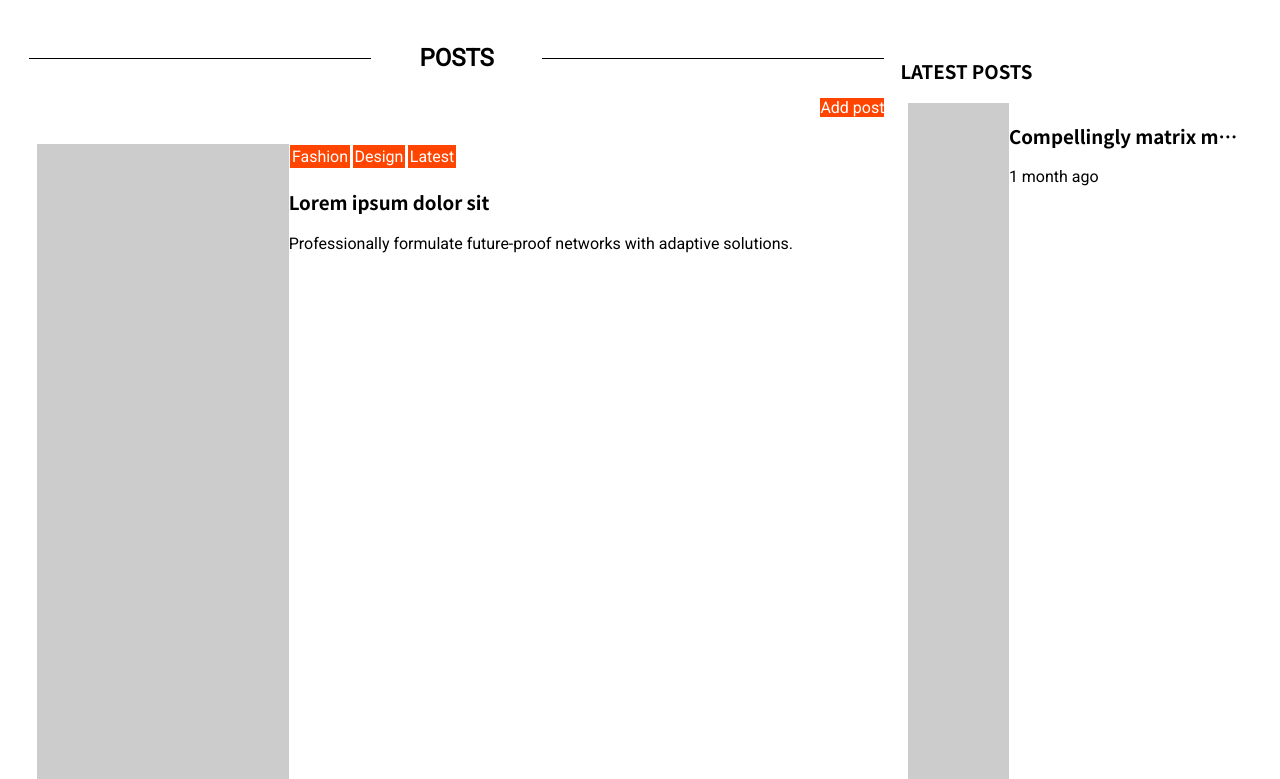
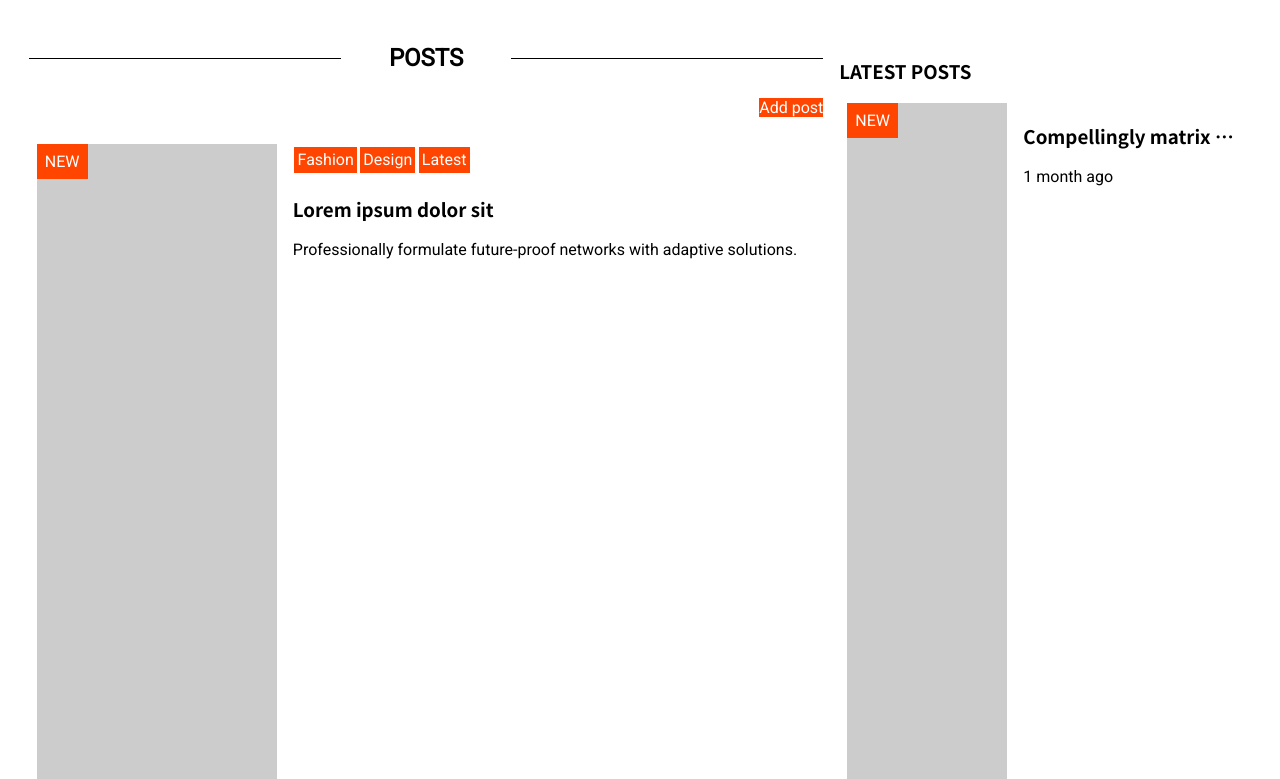
Before and after one commit to justas-dovydaitis/news-magazine, a plain HTML site: page index.html in a window 1280 px wide. Shown: the part 4561-5340 px from the top of the page. Drawn offline with Linux system fonts and the light colour scheme; placeholder pictures from the web are drawn by us.

Commit message:
More responsive posts + line clamping

```diff
--- a/css/bar.css
+++ b/css/bar.css
@@ -54,11 +54,11 @@
     color: #FF4500;
 }
 
-.bar.bottom-bar .item:active {
+.bar.bottom-bar .item:focus {
     background-color: #FF4500;
 }
 
-.bar.bar.bottom-bar .item:active:hover {
+.bar.bar.bottom-bar .item:focus:hover {
     color: #FFFFFF;
     transition: none;
 }
--- a/css/post-container.css
+++ b/css/post-container.css
@@ -2,6 +2,10 @@
     display: flex;
     flex-flow: wrap;
     width: 100%;
+}
+
+.post-container .post.new>figure::after {
+    position: absolute
 }
 
 .post-container .posts {
@@ -28,30 +32,76 @@
     background-color: #ff4500;
 }
 
+.post .details>p {
+    display: -webkit-box;
+    -webkit-line-clamp: 8;
+    -webkit-box-orient: vertical;
+    overflow: hidden;
+}
+
 @media only screen and (min-width: 578px) {
-    .posts .post>.details {
-        width: 70%;
+    .post-container .details {
+        padding-left: 1rem;
     }
-    .posts .post>figure {
-        width: 30%;
+    .post-container .posts .post figure {
+        width: 10rem;
+        height: auto;
+    }
+    .post-container .posts .details {
+        width: calc(100% - 10rem)
+    }
+    .post-container .latest.posts .post figure {
+        width: 8rem;
+        height: auto;
+    }
+    .post-container .latest.posts .details {
+        width: calc(100% - 8rem)
+    }
+    .post .details>p {
+        -webkit-line-clamp: 3;
     }
 }
 
 @media only screen and (min-width: 992px) {
     .post-container .posts {
-        width: 50%;
+        width: 65%;
     }
     .post-container .latest.posts {
-        width: 50%;
+        width: 35%;
         padding-left: 1rem;
+    }
+    .post-container .posts .post figure {
+        width: 10rem;
+        height: auto;
+    }
+    .post-container .posts .details {
+        width: calc(100% - 10rem)
+    }
+    .post-container .latest.posts .post figure {
+        width: 6rem;
+        height: auto;
+    }
+    .post-container .latest.posts .details {
+        width: calc(100% - 6rem)
     }
 }
 
 @media only screen and (min-width: 1200px) {
-    .post-container .posts {
-        width: 70%;
+    .post-container .posts .post figure {
+        width: 15rem;
+        height: auto;
     }
-    .post-container .latest.posts {
-        width: 30%;
+    .post-container .posts .details {
+        width: calc(100% - 15rem)
+    }
+    .post-container .latest.posts .post figure {
+        width: 10rem;
+        height: auto;
+    }
+    .post-container .latest.posts .details {
+        width: calc(100% - 10rem)
+    }
+    .post .details>p {
+        -webkit-line-clamp: 7;
     }
 }
--- a/css/post.css
+++ b/css/post.css
@@ -7,6 +7,7 @@
 
 .post figure {
     margin: 0;
+    position: relative;
 }
 
 .post>figure,
@@ -29,22 +30,25 @@
 .post .details .tags {
     display: flex;
     flex-flow: wrap;
+    align-items: center;
     color: #FFFFFF;
+    height: 2rem;
 }
 
 .post .details .tags>div {
     background-color: #ff4500;
+    height: min-content;
     margin: 0.1rem;
-    padding: 0.1rem;
-    transform: scale(1.0, 1.0);
-    transition: transform .5s;
+    padding: 0.2rem;
+    font-size: 1rem;
+    transition: font-size ease .2s;
 }
 
 .post .details .tags>div:hover {
-    transform: scale(1.048);
+    font-size: 1.1rem;
 }
 
-.post .details>* {
+.post .details>h3 {
     max-width: 100%;
     white-space: nowrap;
     overflow: hidden;
--- a/index.html
+++ b/index.html
@@ -141,7 +141,7 @@
                     <a class="btn-add-post" href="javascript:void(0)">Add post</a>
                 </div>
 
-                <div class="post">
+                <div class="post new">
                     <figure>
                         <img src="https://via.placeholder.com/300/444444?text=News+Magazine" alt="image placeholder" title="placeholder" />
                     </figure>
@@ -191,7 +191,7 @@
             </div>
             <aside class="latest posts">
                 <h3 class="text-uppercase">latest posts</h3>
-                <div class="post">
+                <div class="post new">
                     <figure>
                         <img src="https://via.placeholder.com/300/444444?text=News+Magazine" alt="image placeholder" title="placeholder" />
                     </figure>
```
Also changed, not shown: css/utilities.css (+35 -0 lines).
